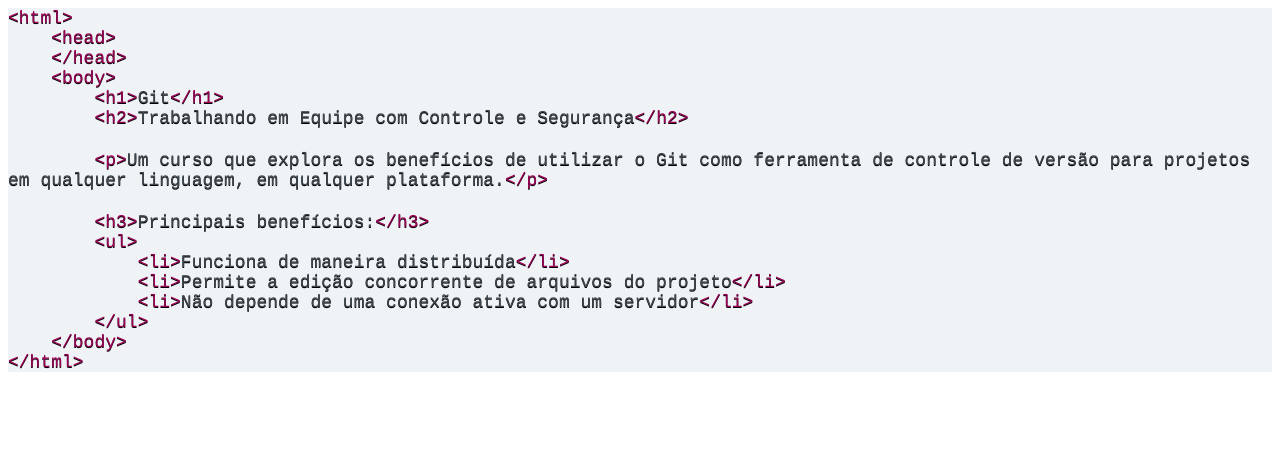
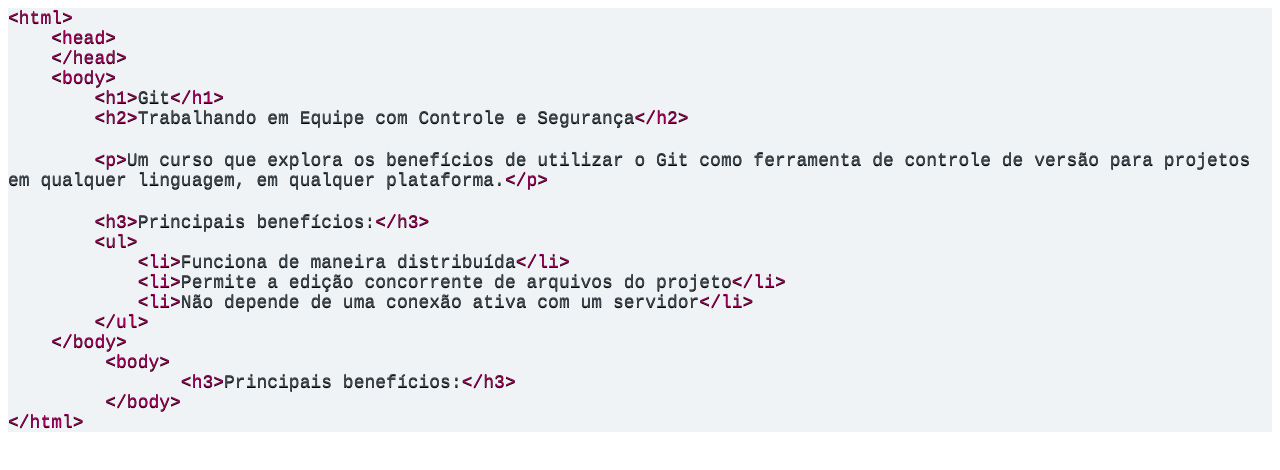
Before and after one commit to leandrocandido/curso-git, a plain HTML site: page index.html in a window 1280 px wide. Drawn offline with Linux system fonts and the light colour scheme.

Commit message:
exercicio

```diff
--- a/index.html
+++ b/index.html
@@ -10,9 +10,12 @@
     p.p1 {margin: 0.0px 0.0px 0.0px 0.0px; font: 18.0px Courier; color: #990055; -webkit-text-stroke: #990055; background-color: #f0f3f5}
     p.p2 {margin: 0.0px 0.0px 0.0px 0.0px; font: 18.0px Courier; color: #3d464d; -webkit-text-stroke: #3d464d; background-color: #f0f3f5}
     p.p3 {margin: 0.0px 0.0px 0.0px 0.0px; font: 18.0px Courier; color: #3d464d; -webkit-text-stroke: #3d464d; background-color: #f0f3f5; min-height: 22.0px}
+    p.p4 {margin: 0.0px 0.0px 0.0px 0.0px; font: 18.0px Courier; color: #3d464d; background-color: #f0f3f5}
     span.s1 {font-kerning: none; text-shadow: 0.0px 1.0px 0.0px #000000}
     span.s2 {font-kerning: none; color: #3d464d; -webkit-text-stroke: 0px #3d464d; text-shadow: 0.0px 1.0px 0.0px #000000}
     span.s3 {font-kerning: none; color: #990055; -webkit-text-stroke: 0px #990055; text-shadow: 0.0px 1.0px 0.0px #000000}
+    span.s4 {font-kerning: none; color: #990055; text-shadow: 0.0px 1.0px 0.0px #000000}
+    span.Apple-tab-span {white-space:pre}
   </style>
 </head>
 <body>
@@ -31,7 +34,10 @@
 <p class="p2"><span class="s1"><span class="Apple-converted-space">            </span></span><span class="s3">&lt;li&gt;</span><span class="s1">Permite a edição concorrente de arquivos do projeto</span><span class="s3">&lt;/li&gt;</span></p>
 <p class="p2"><span class="s1"><span class="Apple-converted-space">            </span></span><span class="s3">&lt;li&gt;</span><span class="s1">Não depende de uma conexão ativa com um servidor</span><span class="s3">&lt;/li&gt;</span></p>
 <p class="p2"><span class="s1"><span class="Apple-converted-space">        </span></span><span class="s3">&lt;/ul&gt;</span></p>
-<p class="p2"><span class="s1"><span class="Apple-converted-space">    </span></span><span class="s3">&lt;/body&gt;</span><span class="s1"><span class="Apple-converted-space">         </span></span></p>
+<p class="p1"><span class="s2"><span class="Apple-converted-space">    </span></span><span class="s1">&lt;/body&gt;</span></p>
+<p class="p1"><span class="s1"><span class="Apple-tab-span">	</span> &lt;body&gt;</span></p>
+<p class="p4"><span class="s4"><span class="Apple-tab-span">	</span><span class="Apple-tab-span">	</span>&lt;h3&gt;</span><span class="s1">Principais benefícios:</span><span class="s4">&lt;/h3&gt;</span></p>
+<p class="p2"><span class="s3"><span class="Apple-tab-span">	</span> &lt;/body&gt;</span><span class="s1"><span class="Apple-converted-space">         </span></span></p>
 <p class="p1"><span class="s1">&lt;/html&gt;</span></p>
 </body>
 </html>
```
